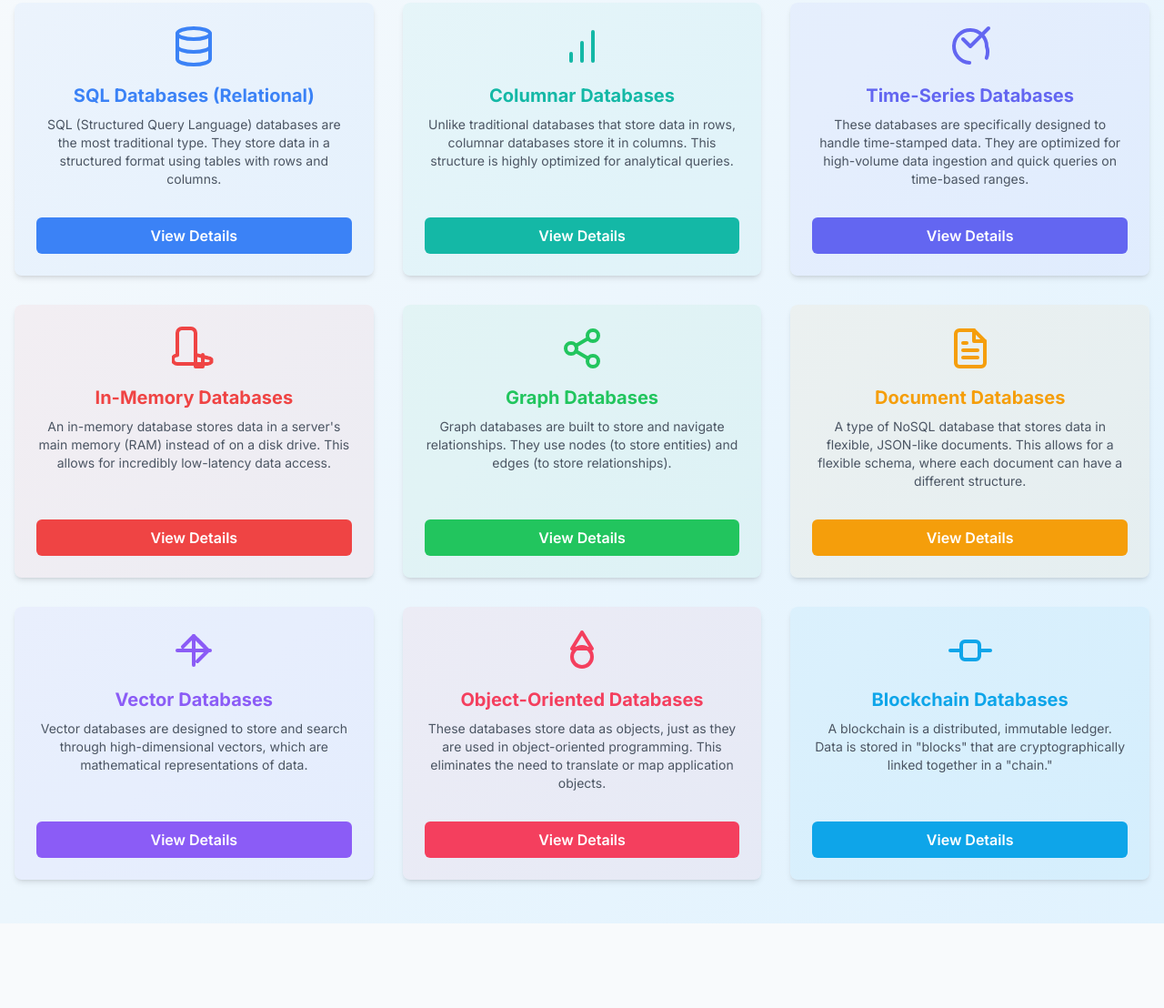
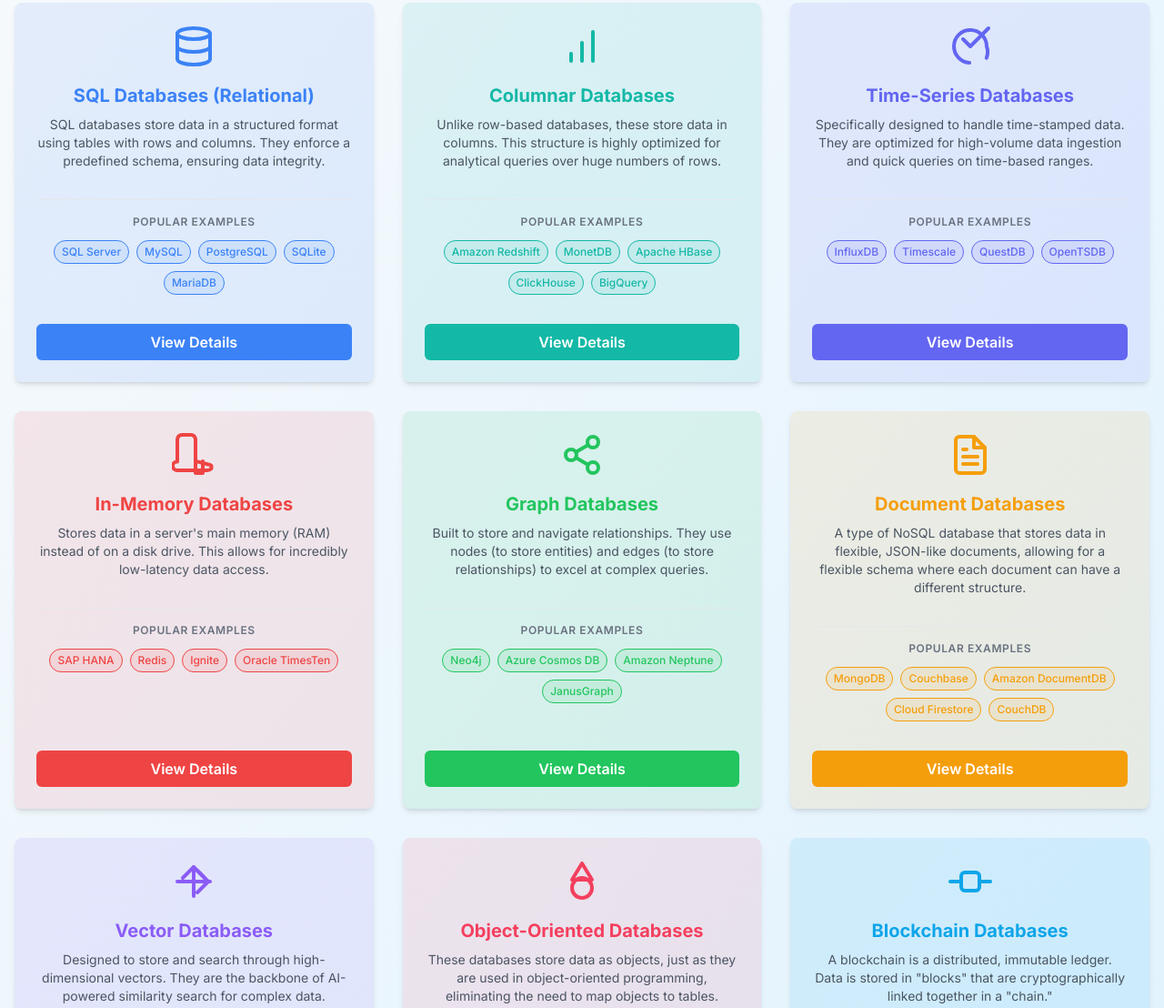
Before and after one commit to eramit11/DatabaseExplorer, a plain HTML site: page index.html in a window 1280 px wide. Shown: the part 255-1363 px from the top of the page at 91% size. Before the commit the page ends 1270 px from the top, so only its background shows below. Drawn offline with nearby package versions, Linux system fonts and the light colour scheme.

Commit message:
Update index.html

```diff
--- a/index.html
+++ b/index.html
@@ -124,15 +124,16 @@
     <script>
         document.addEventListener('DOMContentLoaded', function () {
 
-            // --- DATA SOURCE with Colors and Icons ---
+            // --- DATA SOURCE with Colors, Icons, and Examples from Image ---
             const databases = [
                 {
                     name: 'SQL Databases (Relational)',
                     color: '#3b82f6', // blue-500
-                    lightColor: 'rgba(59, 130, 246, 0.05)',
+                    lightColor: 'rgba(59, 130, 246, 0.1)',
                     shadowColor: 'rgba(59, 130, 246, 0.25)',
                     icon: `<svg xmlns="http://www.w3.org/2000/svg" width="48" height="48" viewBox="0 0 24 24" fill="none" stroke="currentColor" stroke-width="2" stroke-linecap="round" stroke-linejoin="round"><ellipse cx="12" cy="5" rx="9" ry="3"></ellipse><path d="M21 12c0 1.66-4 3-9 3s-9-1.34-9-3"></path><path d="M3 5v14c0 1.66 4 3 9 3s9-1.34 9-3V5"></path></svg>`,
-                    description: 'SQL (Structured Query Language) databases are the most traditional type. They store data in a structured format using tables with rows and columns.',
+                    description: 'SQL databases store data in a structured format using tables with rows and columns. They enforce a predefined schema, ensuring data integrity.',
+                    examplesList: ['SQL Server', 'MySQL', 'PostgreSQL', 'SQLite', 'MariaDB'],
                     useCases: ['E-commerce platforms', 'Banking and financial systems', 'Transactional systems.'],
                     example: {
                         title: 'Example (MySQL, PostgreSQL)',
@@ -143,11 +144,12 @@
                 {
                     name: 'Columnar Databases',
                     color: '#14b8a6', // teal-500
-                    lightColor: 'rgba(20, 184, 166, 0.05)',
+                    lightColor: 'rgba(20, 184, 166, 0.1)',
                     shadowColor: 'rgba(20, 184, 166, 0.25)',
                     icon: `<svg xmlns="http://www.w3.org/2000/svg" width="48" height="48" viewBox="0 0 24 24" fill="none" stroke="currentColor" stroke-width="2" stroke-linecap="round" stroke-linejoin="round"><line x1="12" y1="20" x2="12" y2="10"></line><line x1="18" y1="20" x2="18" y2="4"></line><line x1="6" y1="20" x2="6" y2="16"></line></svg>`,
-                    description: 'Unlike traditional databases that store data in rows, columnar databases store it in columns. This structure is highly optimized for analytical queries.',
-                    useCases: ['Data Warehousing', 'Business Intelligence (BI) and Analytics', 'Large-scale observational data.'],
+                    description: 'Unlike row-based databases, these store data in columns. This structure is highly optimized for analytical queries over huge numbers of rows.',
+                    examplesList: ['Amazon Redshift', 'MonetDB', 'Apache HBase', 'ClickHouse', 'BigQuery'],
+                    useCases: ['Data Warehousing', 'Business Intelligence (BI)', 'Large-scale analytics.'],
                     example: {
                         title: 'Example (Google BigQuery, ClickHouse)',
                         description: 'To find the total number of users who joined in 2023, the database only needs to read the `JoinDate` column.',
@@ -157,11 +159,12 @@
                 {
                     name: 'Time-Series Databases',
                     color: '#6366f1', // indigo-500
-                    lightColor: 'rgba(99, 102, 241, 0.05)',
+                    lightColor: 'rgba(99, 102, 241, 0.1)',
                     shadowColor: 'rgba(99, 102, 241, 0.25)',
                     icon: `<svg xmlns="http://www.w3.org/2000/svg" width="48" height="48" viewBox="0 0 24 24" fill="none" stroke="currentColor" stroke-width="2" stroke-linecap="round" stroke-linejoin="round"><path d="M20.9 18.35A9 9 0 0 0 21 12a9 9 0 1 0-9.45 8.95"></path><polyline points="22 2 12 12 8 8"></polyline></svg>`,
-                    description: 'These databases are specifically designed to handle time-stamped data. They are optimized for high-volume data ingestion and quick queries on time-based ranges.',
-                    useCases: ['IoT sensor data monitoring', 'Stock market and financial data analysis', 'Real-time application monitoring.'],
+                    description: 'Specifically designed to handle time-stamped data. They are optimized for high-volume data ingestion and quick queries on time-based ranges.',
+                    examplesList: ['InfluxDB', 'Timescale', 'QuestDB', 'OpenTSDB'],
+                    useCases: ['IoT sensor data monitoring', 'Financial data analysis', 'Real-time application monitoring.'],
                     example: {
                         title: 'Example (InfluxDB, Timescale)',
                         description: 'To get the average temperature in \'room1\' for the last hour.',
@@ -171,11 +174,12 @@
                 {
                     name: 'In-Memory Databases',
                     color: '#ef4444', // red-500
-                    lightColor: 'rgba(239, 68, 68, 0.05)',
+                    lightColor: 'rgba(239, 68, 68, 0.1)',
                     shadowColor: 'rgba(239, 68, 68, 0.25)',
                     icon: `<svg xmlns="http://www.w3.org/2000/svg" width="48" height="48" viewBox="0 0 24 24" fill="none" stroke="currentColor" stroke-width="2" stroke-linecap="round" stroke-linejoin="round"><path d="M21.73 18a2.62 2.62 0 0 0-1.76-.73L13 15.44V3.5A2.5 2.5 0 0 0 10.5 1h-5A2.5 2.5 0 0 0 3 3.5v12.2A2.3 2.3 0 0 0 .5 18a2.5 2.5 0 0 0 2.5 2.5h16.5a2.8 2.8 0 0 0 2.23-1z"></path><polyline points="13 15.44 13 22 17 22 17 15.44"></polyline></svg>`,
-                    description: 'An in-memory database stores data in a server\'s main memory (RAM) instead of on a disk drive. This allows for incredibly low-latency data access.',
-                    useCases: ['Real-time fraud detection', 'Caching layers for web applications', 'High-traffic applications.'],
+                    description: 'Stores data in a server\'s main memory (RAM) instead of on a disk drive. This allows for incredibly low-latency data access.',
+                    examplesList: ['SAP HANA', 'Redis', 'Ignite', 'Oracle TimesTen'],
+                    useCases: ['Real-time fraud detection', 'Caching layers for web apps', 'High-traffic applications.'],
                     example: {
                         title: 'Example (Redis, SAP HANA)',
                         description: 'Using Redis to cache a user\'s session information is nearly instantaneous.',
@@ -185,10 +189,11 @@
                 {
                     name: 'Graph Databases',
                     color: '#22c55e', // green-500
-                    lightColor: 'rgba(34, 197, 94, 0.05)',
+                    lightColor: 'rgba(34, 197, 94, 0.1)',
                     shadowColor: 'rgba(34, 197, 94, 0.25)',
                     icon: `<svg xmlns="http://www.w3.org/2000/svg" width="48" height="48" viewBox="0 0 24 24" fill="none" stroke="currentColor" stroke-width="2" stroke-linecap="round" stroke-linejoin="round"><circle cx="18" cy="5" r="3"></circle><circle cx="6" cy="12" r="3"></circle><circle cx="18" cy="19" r="3"></circle><line x1="8.59" y1="13.51" x2="15.42" y2="17.49"></line><line x1="15.41" y1="6.51" x2="8.59" y2="10.49"></line></svg>`,
-                    description: 'Graph databases are built to store and navigate relationships. They use nodes (to store entities) and edges (to store relationships).',
+                    description: 'Built to store and navigate relationships. They use nodes (to store entities) and edges (to store relationships) to excel at complex queries.',
+                    examplesList: ['Neo4j', 'Azure Cosmos DB', 'Amazon Neptune', 'JanusGraph'],
                     useCases: ['Social network analysis', 'Recommendation engines', 'Knowledge graphs.'],
                     example: {
                         title: 'Example (Neo4j, Amazon Neptune)',
@@ -199,11 +204,12 @@
                 {
                     name: 'Document Databases',
                     color: '#f59e0b', // amber-500
-                    lightColor: 'rgba(245, 158, 11, 0.05)',
+                    lightColor: 'rgba(245, 158, 11, 0.1)',
                     shadowColor: 'rgba(245, 158, 11, 0.25)',
                     icon: `<svg xmlns="http://www.w3.org/2000/svg" width="48" height="48" viewBox="0 0 24 24" fill="none" stroke="currentColor" stroke-width="2" stroke-linecap="round" stroke-linejoin="round"><path d="M14 2H6a2 2 0 0 0-2 2v16a2 2 0 0 0 2 2h12a2 2 0 0 0 2-2V8z"></path><polyline points="14 2 14 8 20 8"></polyline><line x1="16" y1="13" x2="8" y2="13"></line><line x1="16" y1="17" x2="8" y2="17"></line><polyline points="10 9 9 9 8 9"></polyline></svg>`,
-                    description: 'A type of NoSQL database that stores data in flexible, JSON-like documents. This allows for a flexible schema, where each document can have a different structure.',
-                    useCases: ['Content Management Systems (CMS)', 'User profiles', 'Mobile and web application backends.'],
+                    description: 'A type of NoSQL database that stores data in flexible, JSON-like documents, allowing for a flexible schema where each document can have a different structure.',
+                    examplesList: ['MongoDB', 'Couchbase', 'Amazon DocumentDB', 'Cloud Firestore', 'CouchDB'],
+                    useCases: ['Content Management Systems', 'User profiles', 'Web application backends.'],
                     example: {
                         title: 'Example (MongoDB, Couchbase)',
                         description: 'To find users who are interested in \'coding\'.',
@@ -213,11 +219,12 @@
                 {
                     name: 'Vector Databases',
                     color: '#8b5cf6', // violet-500
-                    lightColor: 'rgba(139, 92, 246, 0.05)',
+                    lightColor: 'rgba(139, 92, 246, 0.1)',
                     shadowColor: 'rgba(139, 92, 246, 0.25)',
                     icon: `<svg xmlns="http://www.w3.org/2000/svg" width="48" height="48" viewBox="0 0 24 24" fill="none" stroke="currentColor" stroke-width="2" stroke-linecap="round" stroke-linejoin="round"><line x1="12" y1="20" x2="12" y2="4"></line><polyline points="18 10 12 4 6 10"></polyline><line x1="21" y1="12" x2="3" y2="12"></line><polyline points="14 18 20 12 14 6"></polyline></svg>`,
-                    description: 'Vector databases are designed to store and search through high-dimensional vectors, which are mathematical representations of data.',
-                    useCases: ['AI-powered semantic search', 'Image, video, and audio retrieval', 'Generative AI and LLMs.'],
+                    description: 'Designed to store and search through high-dimensional vectors. They are the backbone of AI-powered similarity search for complex data.',
+                    examplesList: ['Pinecone', 'Weaviate', 'Milvus', 'Qdrant', 'Chroma'],
+                    useCases: ['AI-powered semantic search', 'Image & video retrieval', 'Generative AI and LLMs.'],
                     example: {
                         title: 'Example (Pinecone, Weaviate)',
                         description: 'A search for a vector representing "The cat sat on the mat" would find semantically similar results.',
@@ -227,11 +234,12 @@
                 {
                     name: 'Object-Oriented Databases',
                     color: '#f43f5e', // rose-500
-                    lightColor: 'rgba(244, 63, 94, 0.05)',
+                    lightColor: 'rgba(244, 63, 94, 0.1)',
                     shadowColor: 'rgba(244, 63, 94, 0.25)',
                     icon: `<svg xmlns="http://www.w3.org/2000/svg" width="48" height="48" viewBox="0 0 24 24" fill="none" stroke="currentColor" stroke-width="2" stroke-linecap="round" stroke-linejoin="round"><path d="M12 2l-5.5 9h11z"></path><circle cx="12" cy="15.5" r="5.5"></circle></svg>`,
-                    description: 'These databases store data as objects, just as they are used in object-oriented programming. This eliminates the need to translate or map application objects.',
-                    useCases: ['CAD/CAM and complex engineering designs', 'Scientific modeling and data analysis', 'Telecommunication networks.'],
+                    description: 'These databases store data as objects, just as they are used in object-oriented programming, eliminating the need to map objects to tables.',
+                    examplesList: ['db4o', 'ZODB'],
+                    useCases: ['CAD/CAM & complex engineering', 'Scientific modeling', 'Telecommunication networks.'],
                     example: {
                         title: 'Example (db4o, ZODB)',
                         description: 'A database can store an instance of a `Car` class directly without breaking it into tables.',
@@ -241,11 +249,12 @@
                 {
                     name: 'Blockchain Databases',
                     color: '#0ea5e9', // sky-500
-                    lightColor: 'rgba(14, 165, 233, 0.05)',
+                    lightColor: 'rgba(14, 165, 233, 0.1)',
                     shadowColor: 'rgba(14, 165, 233, 0.25)',
                     icon: `<svg xmlns="http://www.w3.org/2000/svg" width="48" height="48" viewBox="0 0 24 24" fill="none" stroke="currentColor" stroke-width="2" stroke-linecap="round" stroke-linejoin="round"><rect x="7" y="7" width="10" height="10" rx="2" ry="2"></rect><line x1="17" y1="12" x2="23" y2="12"></line><line x1="1" y1="12" x2="7" y2="12"></line></svg>`,
                     description: 'A blockchain is a distributed, immutable ledger. Data is stored in "blocks" that are cryptographically linked together in a "chain."',
-                    useCases: ['Supply Chain and provenance tracking', 'Decentralized identity management', 'Cryptocurrency transactions.'],
+                    examplesList: ['CovenantSQL', 'BigchainDB'],
+                    useCases: ['Supply Chain tracking', 'Decentralized identity', 'Cryptocurrency transactions.'],
                     example: {
                         title: 'Example (CovenantSQL, BigchainDB)',
                         description: 'A block in a supply chain ledger creates a verifiable and tamper-proof trail of a product\'s journey.',
@@ -297,7 +306,13 @@
                         </div>
                         <div class="flex-grow flex flex-col">
                             <h3 class="text-xl font-bold mb-2" style="color: ${db.color};">${db.name}</h3>
-                            <p class="text-gray-600 text-sm mb-4 flex-grow">${db.description}</p>
+                            <p class="text-gray-600 text-sm mb-4">${db.description}</p>
+                            <div class="my-4 pt-4 border-t border-gray-200">
+                                <h4 class="text-xs font-semibold text-gray-500 mb-3 uppercase tracking-wider">Popular Examples</h4>
+                                <div class="flex flex-wrap gap-2 justify-center">
+                                    ${db.examplesList.map(ex => `<span class="text-xs font-medium px-2 py-1 rounded-full" style="background-color: ${db.lightColor}; border: 1px solid ${db.color}; color: ${db.color};">${ex}</span>`).join('')}
+                                </div>
+                            </div>
                             <div class="pt-4 mt-auto">
                                 <button data-index="${originalIndex}" class="view-details-btn w-full px-4 py-2 text-white rounded-md hover:opacity-90 transition-opacity font-semibold" style="background-color: ${db.color};">View Details</button>
                             </div>
@@ -322,6 +337,12 @@
                         <div>
                             <h4 class="font-bold text-lg mb-2 text-gray-800 border-b pb-2">Description</h4>
                             <p class="text-gray-700 leading-relaxed">${db.description}</p>
+                        </div>
+                        <div>
+                            <h4 class="font-bold text-lg mb-2 text-gray-800 border-b pb-2">Popular Examples</h4>
+                             <div class="flex flex-wrap gap-2">
+                                ${db.examplesList.map(ex => `<span class="text-sm font-medium px-3 py-1 rounded-full" style="background-color: ${db.lightColor}; color: ${db.color}; border: 1px solid ${db.color};">${ex}</span>`).join('')}
+                            </div>
                         </div>
                         <div>
                             <h4 class="font-bold text-lg mb-2 text-gray-800 border-b pb-2">Common Use Cases</h4>
```
